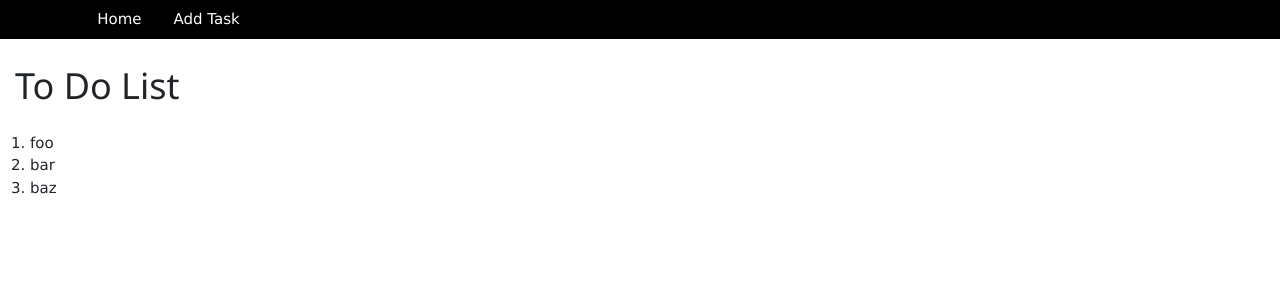
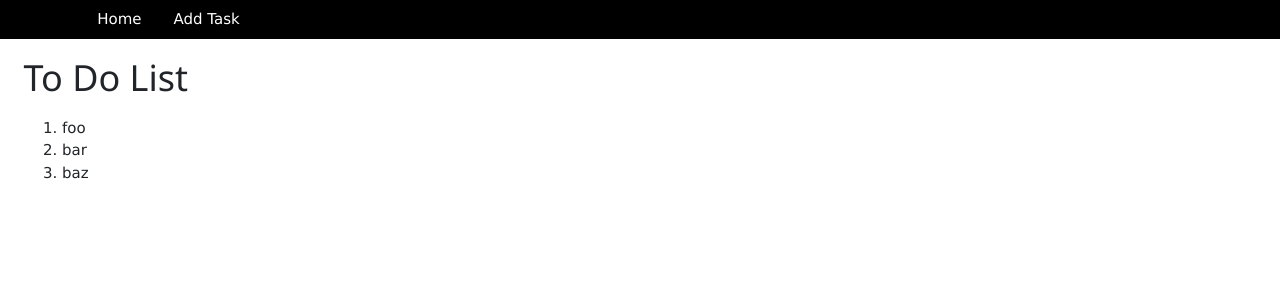
Before and after one commit to BahyAllaAllam/To_do_list, a Django app: page /tasks/ in a window 1280 px wide. Shown: the top 300 px of the page. Run offline with Django 3.2, Linux system fonts and the light colour scheme.

Commit message:
Modify the layout

```diff
--- a/src/static/css/style.css
+++ b/src/static/css/style.css
@@ -1,3 +1,3 @@
 h1 {
-    padding: 1rem;
+    padding: 0.5rem;
 }
--- a/src/tasks_app/templates/tasks_app/home.html
+++ b/src/tasks_app/templates/tasks_app/home.html
@@ -1,10 +1,15 @@
 {% extends "base.html" %}
 
 {% block body %}
+<div class="w3-container w3-mobile">
     <h1>To Do List</h1>
-    <ol>
-        {% for task in tasks_list %}
-            <li>{{ task }}</li>
-        {% endfor %}
-    </ol>
+    <div class="w3-container">
+        <ol>
+            {% for task in tasks_list %}
+                <li>{{ task }}</li>
+            {% endfor %}
+        </ol>
+    </div>
+</div>
+
 {% endblock body %}
```
Also changed, not shown: src/tasks_app/templates/tasks_app/add.html (+5 -6 lines).
